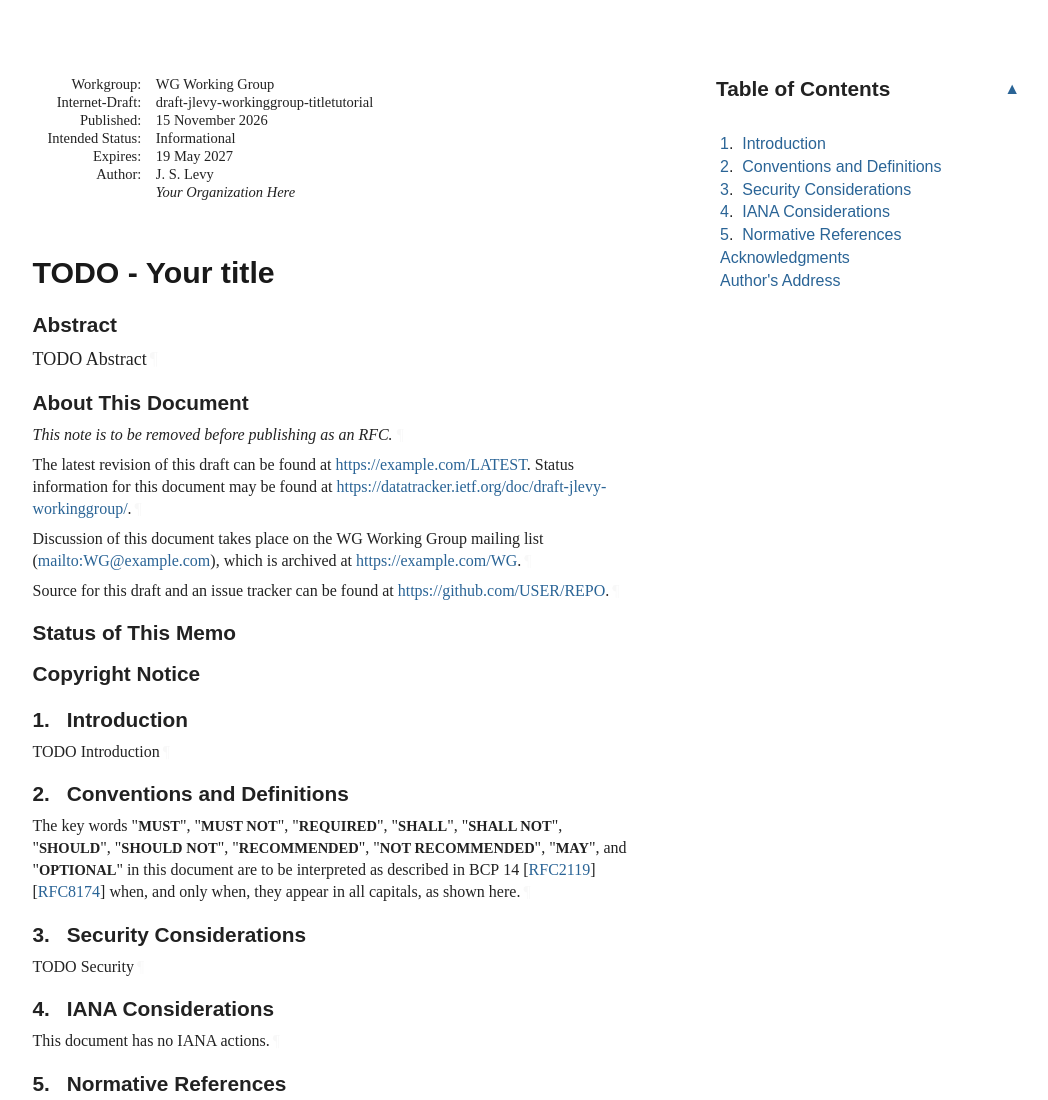
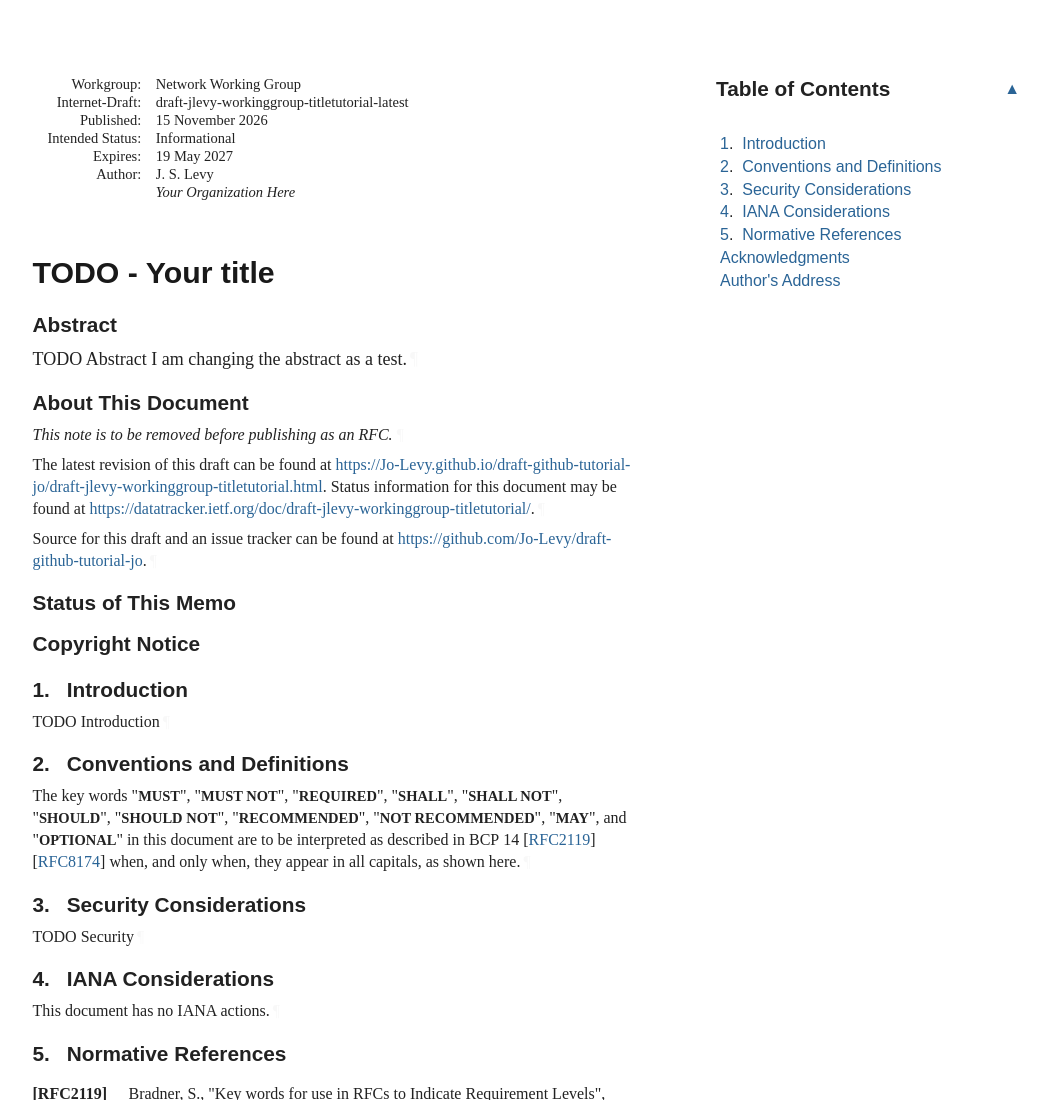
Before and after one commit to Jo-Levy/draft-github-tutorial-jo, a plain HTML site: page draft-jlevy-workinggroup-titletutorial.html in a window 1280 px wide. Shown: the top 1100 px of the page, without its empty margins (92-1140 px from the left). Drawn offline with Linux system fonts and the light colour scheme; a web font is replaced by a local one.

Commit message:
Script updating gh-pages from 5998e25. [ci skip]

```diff
--- a/draft-jlevy-workinggroup-titletutorial.html
+++ b/draft-jlevy-workinggroup-titletutorial.html
@@ -7,13 +7,13 @@
 <title>TODO - Your title</title>
 <meta content="Jo Saxe Levy" name="author">
 <meta content="
-       TODO Abstract
+       TODO Abstract  I am changing the abstract as a test.
     " name="description">
 <meta content="xml2rfc 3.35.0" name="generator">
 <meta content="next generation" name="keyword">
 <meta content="unicorn" name="keyword">
 <meta content="AI-native" name="keyword">
-<meta content="draft-jlevy-workinggroup-titletutorial" name="ietf.draft">
+<meta content="draft-jlevy-workinggroup-titletutorial-latest" name="ietf.draft">
 <!-- Generator version information:
   xml2rfc 3.35.0
     Python 3.14.10
@@ -1055,9 +1055,9 @@ svg {
 <div id="internal-metadata" class="document-information">
 <dl id="identifiers">
 <dt class="label-workgroup">Workgroup:</dt>
-<dd class="workgroup">WG Working Group</dd>
+<dd class="workgroup">Network Working Group</dd>
 <dt class="label-internet-draft">Internet-Draft:</dt>
-<dd class="internet-draft">draft-jlevy-workinggroup-titletutorial</dd>
+<dd class="internet-draft">draft-jlevy-workinggroup-titletutorial-latest</dd>
 <dt class="label-published">Published:</dt>
 <dd class="published">
 <time datetime="2026-11-15" class="published">15 November 2026</time>
@@ -1078,7 +1078,7 @@ svg {
 <h1 id="title">TODO - Your title</h1>
 <section id="section-abstract">
       <h2 id="abstract"><a href="#abstract" class="selfRef">Abstract</a></h2>
-<p id="section-abstract-1">TODO Abstract<a href="#section-abstract-1" class="pilcrow">¶</a></p>
+<p id="section-abstract-1">TODO Abstract  I am changing the abstract as a test.<a href="#section-abstract-1" class="pilcrow">¶</a></p>
 </section>
 <section class="note rfcEditorRemove" id="section-note.1">
       <h2 id="name-about-this-document">
@@ -1086,14 +1086,10 @@ svg {
       </h2>
 <p id="section-note.1-1">This note is to be removed before publishing as an RFC.<a href="#section-note.1-1" class="pilcrow">¶</a></p>
 <p id="section-note.1-2">
-        The latest revision of this draft can be found at <span><a href="https://example.com/LATEST">https://example.com/LATEST</a></span>.
-        Status information for this document may be found at <span><a href="https://datatracker.ietf.org/doc/draft-jlevy-workinggroup/">https://datatracker.ietf.org/doc/draft-jlevy-workinggroup/</a></span>.<a href="#section-note.1-2" class="pilcrow">¶</a></p>
-<p id="section-note.1-3">
-        Discussion of this document takes place on the
-        WG Working Group mailing list (<span><a href="mailto:WG@example.com">mailto:WG@example.com</a></span>),
-        which is archived at <span><a href="https://example.com/WG">https://example.com/WG</a></span>.<a href="#section-note.1-3" class="pilcrow">¶</a></p>
-<p id="section-note.1-4">Source for this draft and an issue tracker can be found at
-        <span><a href="https://github.com/USER/REPO">https://github.com/USER/REPO</a></span>.<a href="#section-note.1-4" class="pilcrow">¶</a></p>
+        The latest revision of this draft can be found at <span><a href="https://Jo-Levy.github.io/draft-github-tutorial-jo/draft-jlevy-workinggroup-titletutorial.html">https://Jo-Levy.github.io/draft-github-tutorial-jo/draft-jlevy-workinggroup-titletutorial.html</a></span>.
+        Status information for this document may be found at <span><a href="https://datatracker.ietf.org/doc/draft-jlevy-workinggroup-titletutorial/">https://datatracker.ietf.org/doc/draft-jlevy-workinggroup-titletutorial/</a></span>.<a href="#section-note.1-2" class="pilcrow">¶</a></p>
+<p id="section-note.1-3">Source for this draft and an issue tracker can be found at
+        <span><a href="https://github.com/Jo-Levy/draft-github-tutorial-jo">https://github.com/Jo-Levy/draft-github-tutorial-jo</a></span>.<a href="#section-note.1-3" class="pilcrow">¶</a></p>
 </section>
 <div id="status-of-memo">
 <section id="section-boilerplate.1">
```
Also changed, not shown: draft-jlevy-workinggroup-titletutorial.txt.
